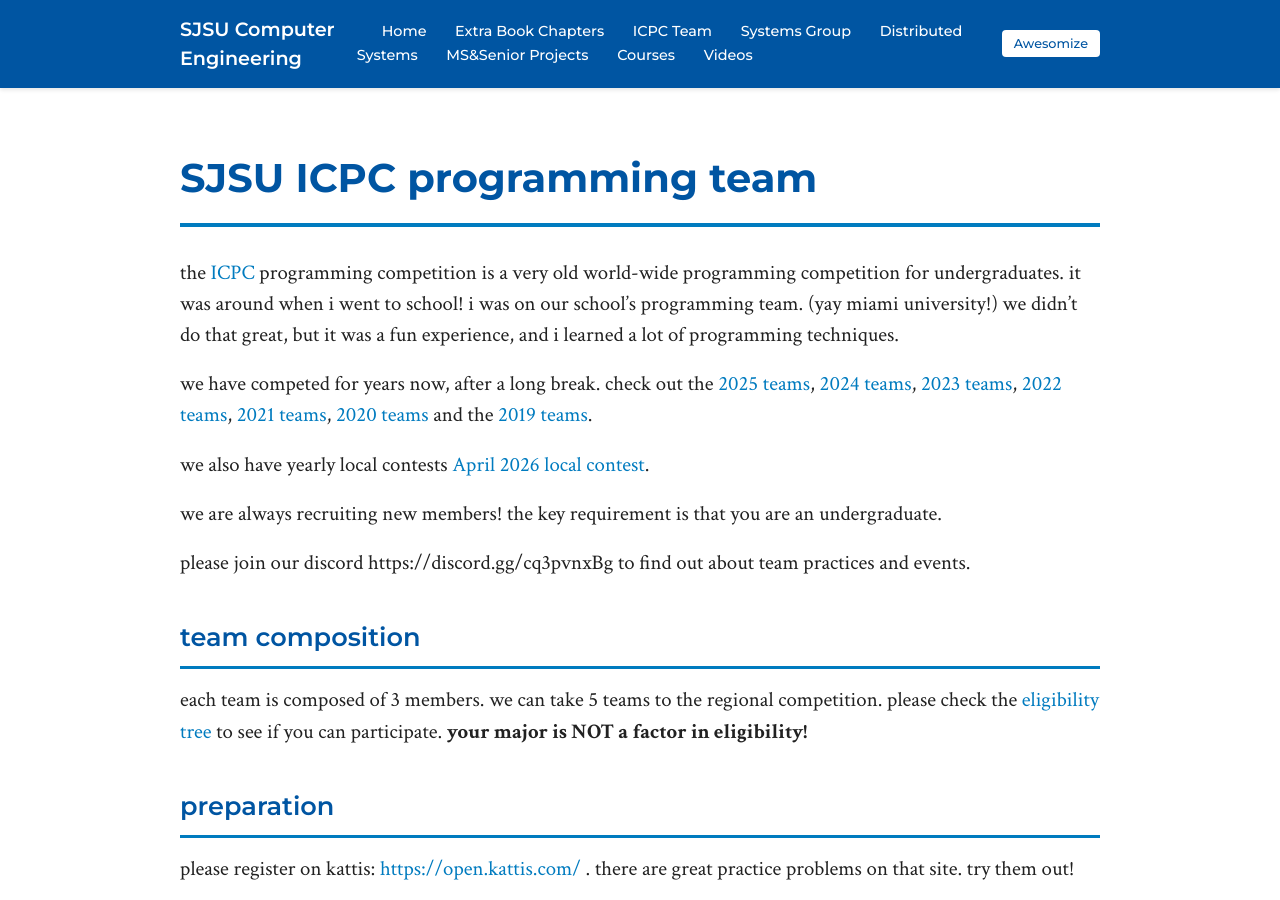
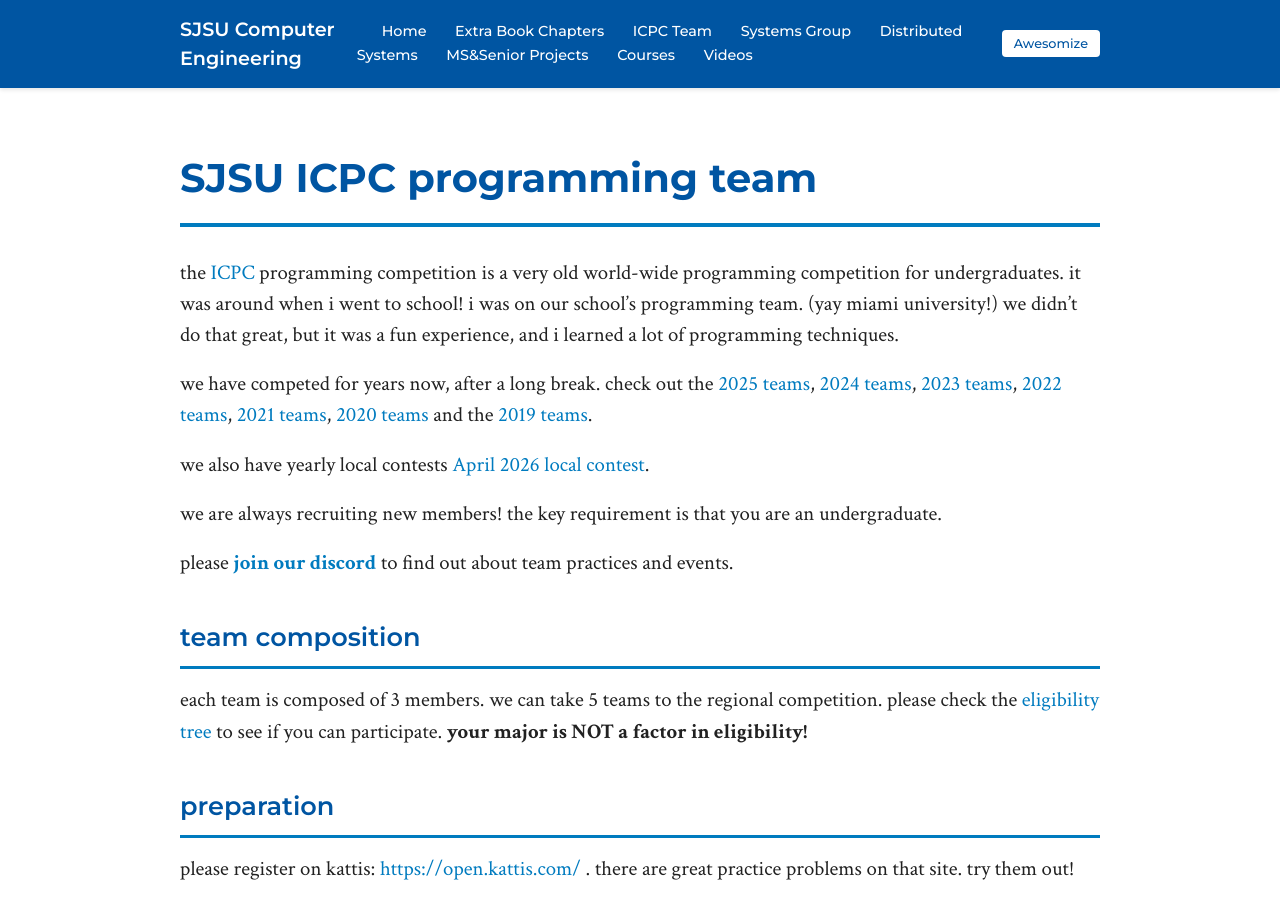
Before and after one commit to breed/benreed-sjsu, a Jekyll site: the page built from icpc/index.md, in a window 1280 px wide and 900 px high. Built offline with Jekyll 4.4.1, drawn with Linux system fonts in a browser that asks for light colours.

Commit message:
linkify the discord invite

```diff
--- a/icpc/index.md
+++ b/icpc/index.md
@@ -12,7 +12,7 @@ we also have yearly local contests [April 2026 local contest](../contest/).
 
 we are always recruiting new members! the key requirement is that you are an undergraduate.
 
-please join our discord https://discord.gg/cq3pvnxBg to find out about team practices and events.
+please **[join our discord](https://discord.gg/cq3pvnxBg)** to find out about team practices and events.
 
 ## team composition
 
```
